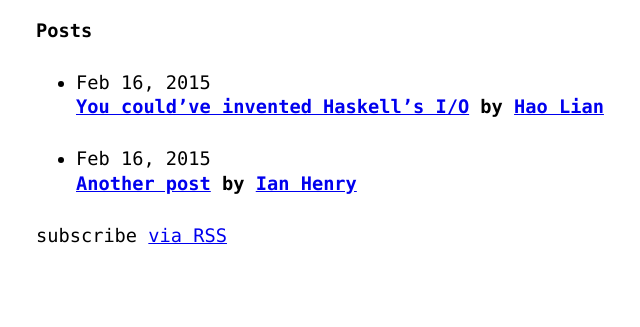
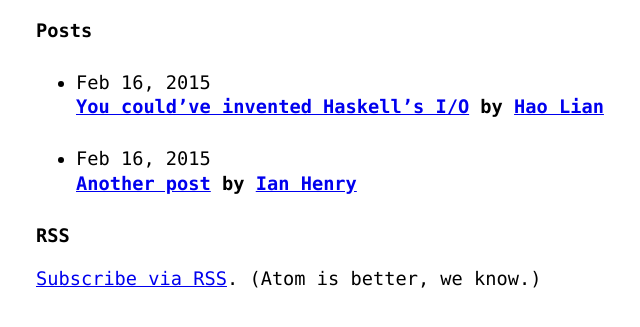
Before and after one commit to hlian/hao.codes, a Jekyll site: the page built from index.html, in a window 1280 px wide. Shown: the top 327 px of the page, without its empty margins (254-894 px from the left). Built offline with Jekyll 4.4.1, drawn with Linux system fonts in a browser that asks for light colours; Markdown is read by kramdown in place of the engine named in the settings.

Commit message:
fix subscribe section on index.html

```diff
--- a/index.html
+++ b/index.html
@@ -17,5 +17,6 @@ layout: default
     {% endfor %}
   </ul>
 
-  <p class="rss-subscribe">subscribe <a href="{{ "/feed.xml" | prepend: site.baseurl }}">via RSS</a></p>
+  <h2>RSS</h2>
+  <p><a href="{{ "/feed.xml" | prepend: site.baseurl }}">Subscribe via RSS</a>. (Atom is better, we know.)</p>
 </div>
```
